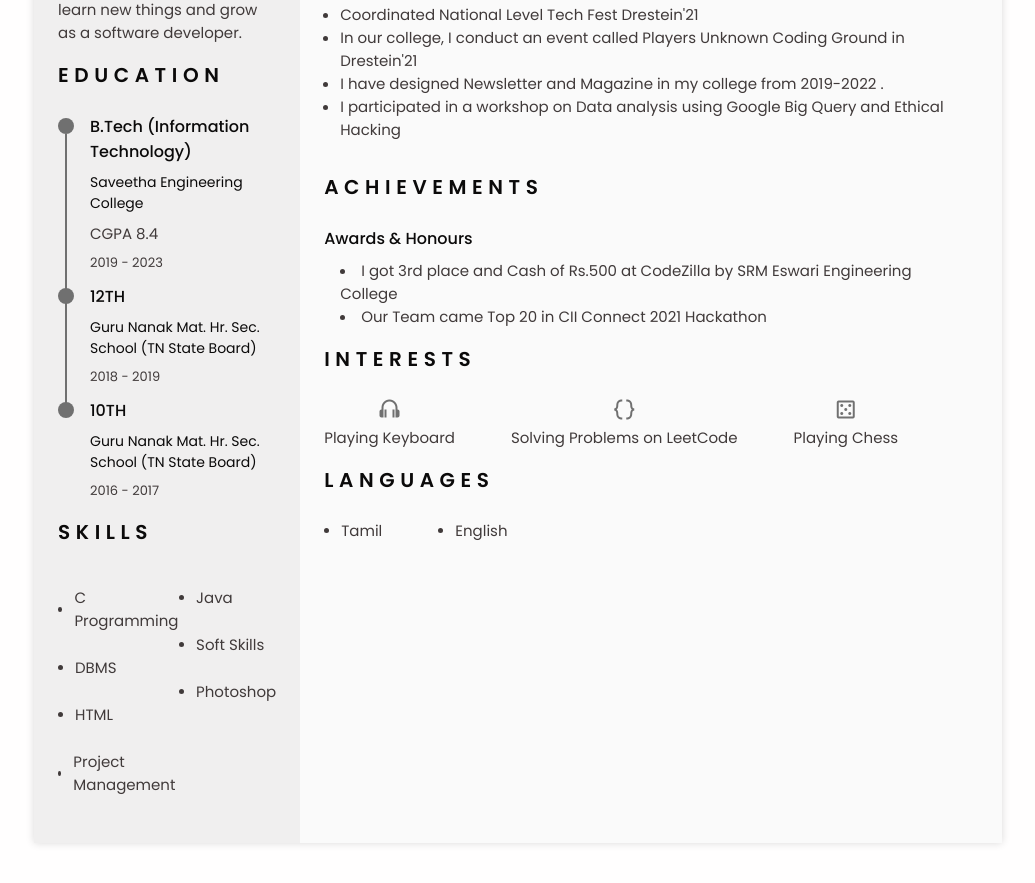
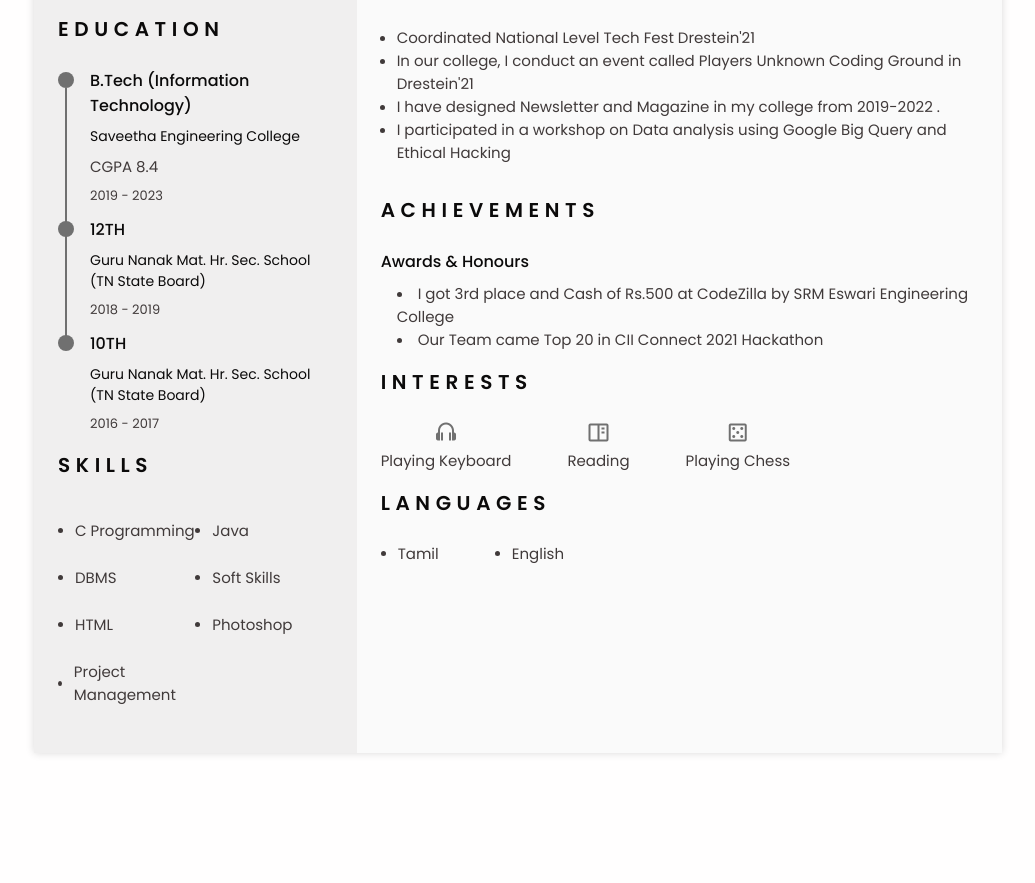
Before and after one commit to vinith2002/Vinith-E-portfilio, a plain HTML site: page index.html in a window 1280 px wide. Shown: the part 768-1651 px from the top of the page, without its empty margins (122-1157 px from the left). After the commit the page ends 1569 px from the top, so only its background shows below. Drawn offline with nearby package versions, Linux system fonts and the light colour scheme.

Commit message:
initial commit

```diff
--- a/index.html
+++ b/index.html
@@ -328,8 +328,8 @@ my skills and knowledge to learn new things and grow as a software developer.</p
                                 <span class="interests__name">Playing Keyboard</span>
                             </div>
                             <div class="interests__content">
-                                <i class='bx bx-code-curly interests__icon'></i>
-                                <span class="interests__name">Solving Problems on LeetCode</span>
+                                <i class='bx bx-book-content interests__icon'></i>
+                                <span class="interests__name">Reading</span>
                             </div>
                             <div class="interests__content">
                                 <i class='bx bx-dice-5 interests__icon' ></i>
```
